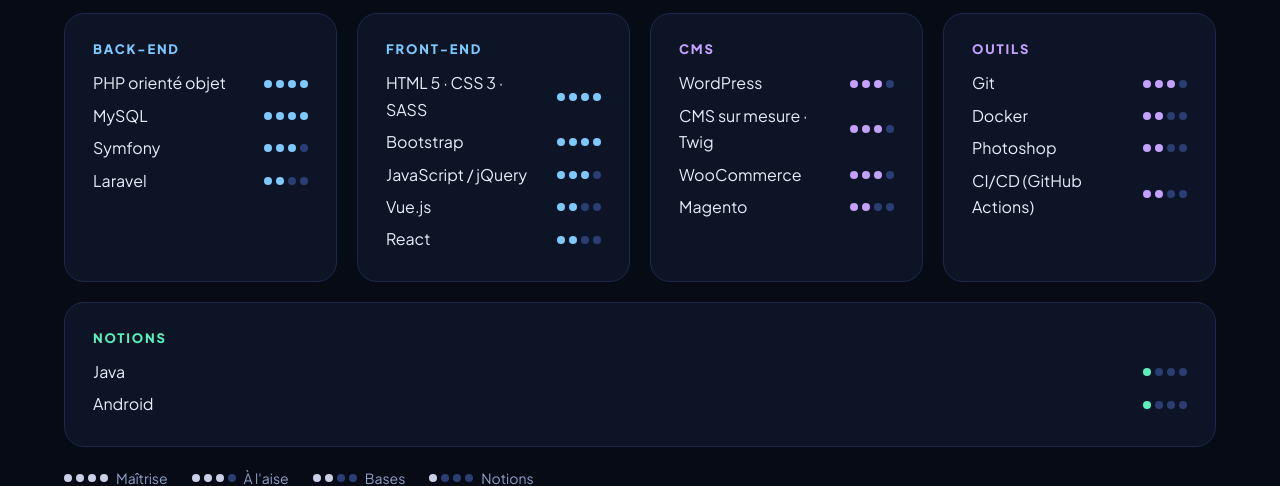
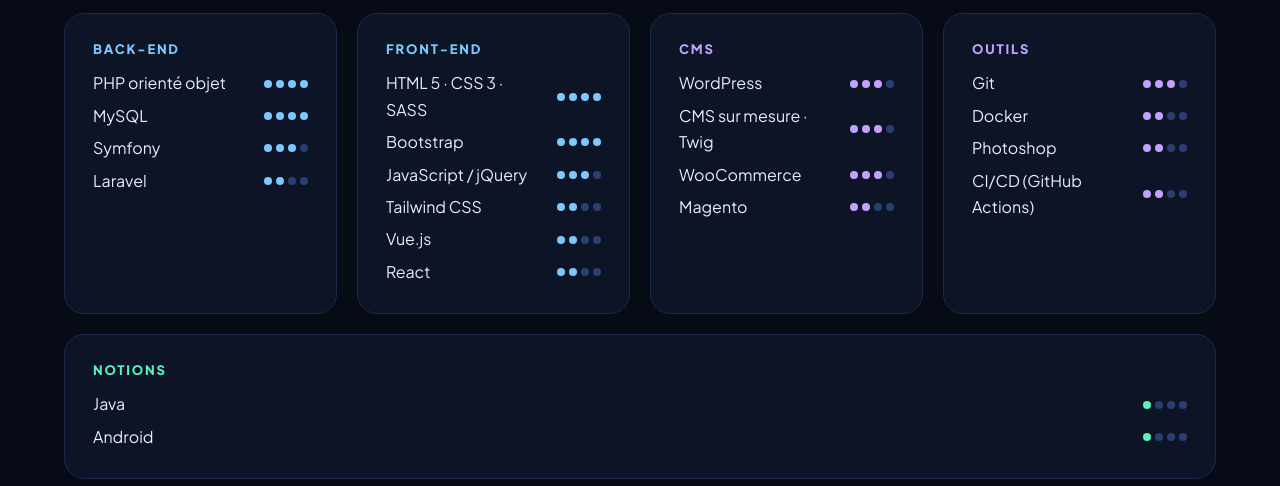
Before and after one commit to kevin95670/kevinleonard, a PHP site: page /parcours.php in a window 1280 px wide. Shown: the part 2438-2924 px from the top of the page. Run offline with PHP 8.4, Linux system fonts and the light colour scheme.

Commit message:
ajout tailwind css

```diff
--- a/public_html/parcours.php
+++ b/public_html/parcours.php
@@ -108,6 +108,7 @@ $competences = [
             ['nom' => 'HTML 5 · CSS 3 · SASS', 'niveau' => 4],
             ['nom' => 'Bootstrap', 'niveau' => 4],
             ['nom' => 'JavaScript / jQuery', 'niveau' => 3],
+            ['nom' => 'Tailwind CSS', 'niveau' => 2],
             ['nom' => 'Vue.js', 'niveau' => 2],
             ['nom' => 'React', 'niveau' => 2],
         ],
```
